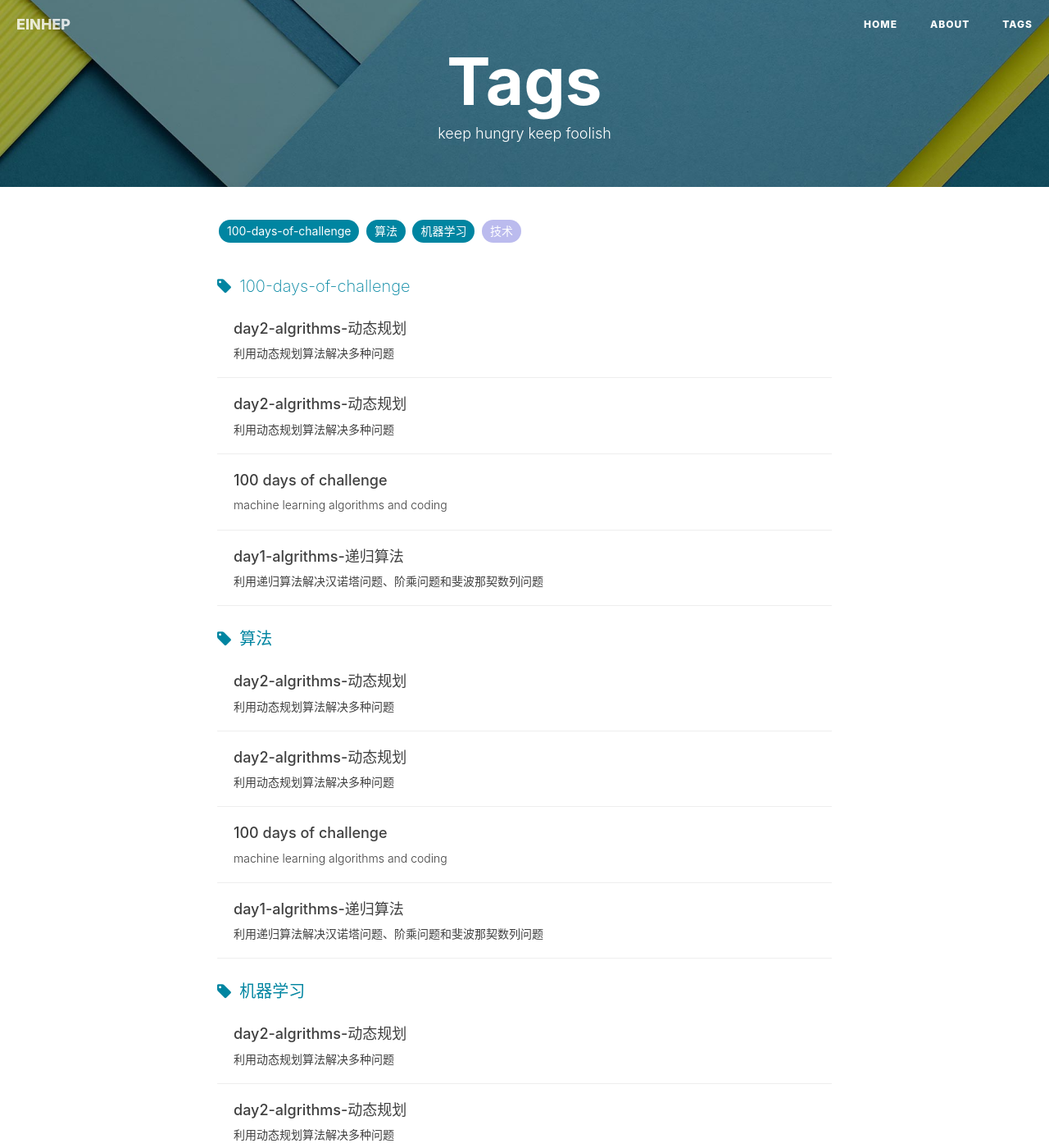
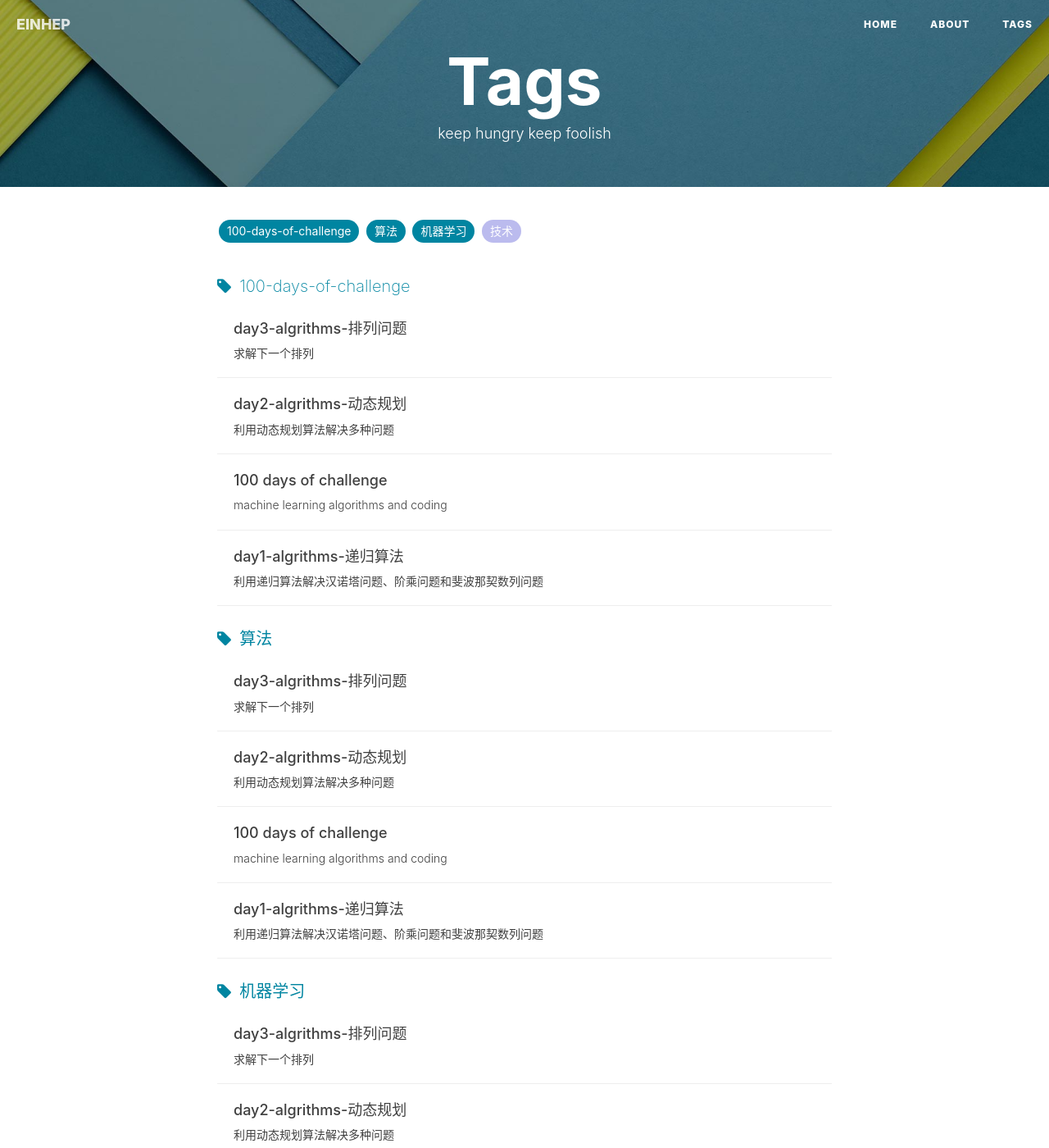
Before and after one commit to einhep/einhep.github.io, a Jekyll site: the page built from tags.html, in a window 1280 px wide and 1400 px high. Shown: the whole window at 82% size. Built offline with Jekyll 4.4.1, drawn with Linux system fonts in a browser that asks for light colours; nearby versions of some CDN libraries; comment, search, counter and statistics services are not loaded.

Commit message:
Update 2018-08-15-100daysofalgorithms-day3.md

```diff
--- a/_posts/2018-08-15-100daysofalgorithms-day3.md
+++ b/_posts/2018-08-15-100daysofalgorithms-day3.md
@@ -1,8 +1,8 @@
 ---
 layout: post
-title: "day2-algrithms-动态规划"
-subtitle: "利用动态规划算法解决多种问题"
-data: 2018-08-14 22:51:00
+title: "day3-algrithms-排列问题"
+subtitle: "求解下一个排列"
+data: 2018-08-15 23:37:00
 author: "einhep"
 header-img: "img/post-bg-2015"
 tags:
```
